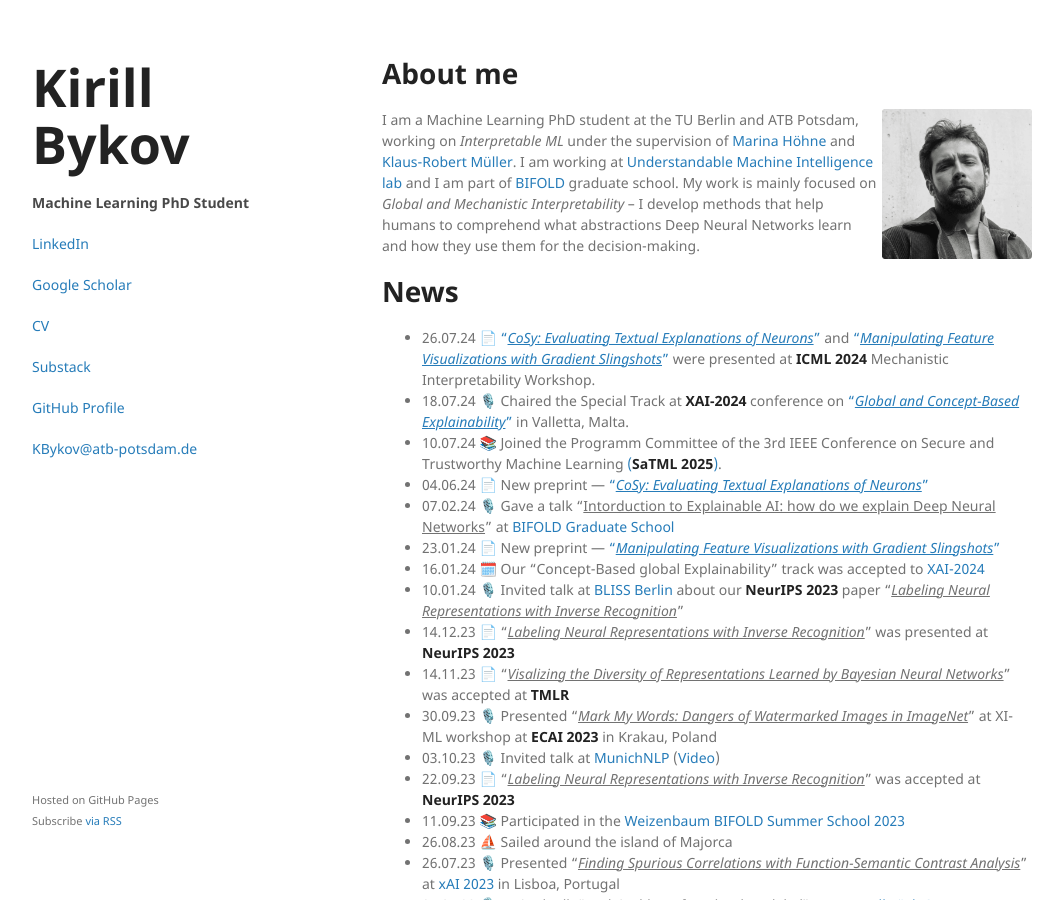
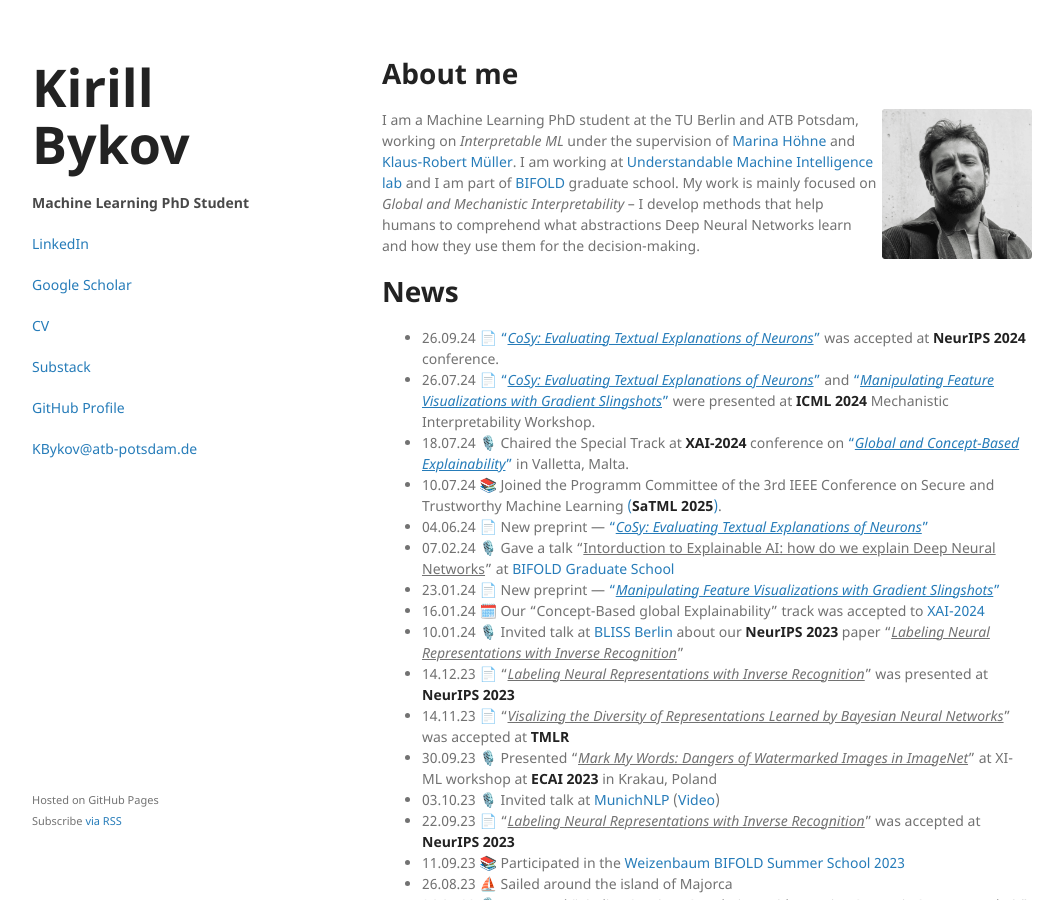
Before and after one commit to lapalap/lapalap.github.io, a Jekyll site: the page built from index.md, in a window 1280 px wide and 900 px high. Shown: the whole window, without its empty margins (108-1171 px from the left). Built offline with Jekyll 4.4.1, drawn with Linux system fonts in a browser that asks for light colours; our own code applies the rules of GitHub Pages for plain Markdown files.

Commit message:
✨ updates

```diff
--- a/index.md
+++ b/index.md
@@ -10,6 +10,7 @@ layout: default
 I am a Machine Learning PhD student at the TU Berlin and ATB Potsdam, working on *Interpretable ML* under the supervision of <a href="https://scholar.google.de/citations?user=YwdAiikAAAAJ&hl=en">Marina Höhne</a> and <a href="https://scholar.google.com/citations?user=jplQac8AAAAJ&hl=en">Klaus-Robert Müller</a>. I am working at <a href="https://x.com/umi_lab_ai">Understandable Machine Intelligence lab</a> and I am part of <a href="https://www.bifold.berlin">BIFOLD</a> graduate school. My work is mainly focused on *Global and Mechanistic Interpretability*  – I develop methods that help humans to comprehend what abstractions Deep Neural Networks learn and how they use them for the decision-making.
 
 # News
+*   26.09.24 📄 ["<ins>*CoSy: Evaluating Textual Explanations of Neurons*</ins>"](https://arxiv.org/abs/2405.20331) was accepted at **NeurIPS 2024** conference.
 *   26.07.24 📄 ["<ins>*CoSy: Evaluating Textual Explanations of Neurons*</ins>"](https://arxiv.org/abs/2405.20331) and ["<ins>*Manipulating Feature Visualizations with Gradient Slingshots*</ins>"](https://arxiv.org/abs/2401.06122) were presented at **ICML 2024** Mechanistic Interpretability Workshop.
 *   18.07.24 🎙️ Chaired the Special Track at **XAI-2024** conference on ["<ins>*Global and Concept-Based Explainability*</ins>"](https://xaiworldconference.com/2024/concept-based-global-explainability/) in Valletta, Malta.
 *   10.07.24 📚 Joined the Programm Committee of the 3rd IEEE Conference on Secure and Trustworthy Machine Learning [(**SaTML 2025**)](https://satml.org/).
```
Also changed, not shown: _data/papers/cosy-publish.jpg.
